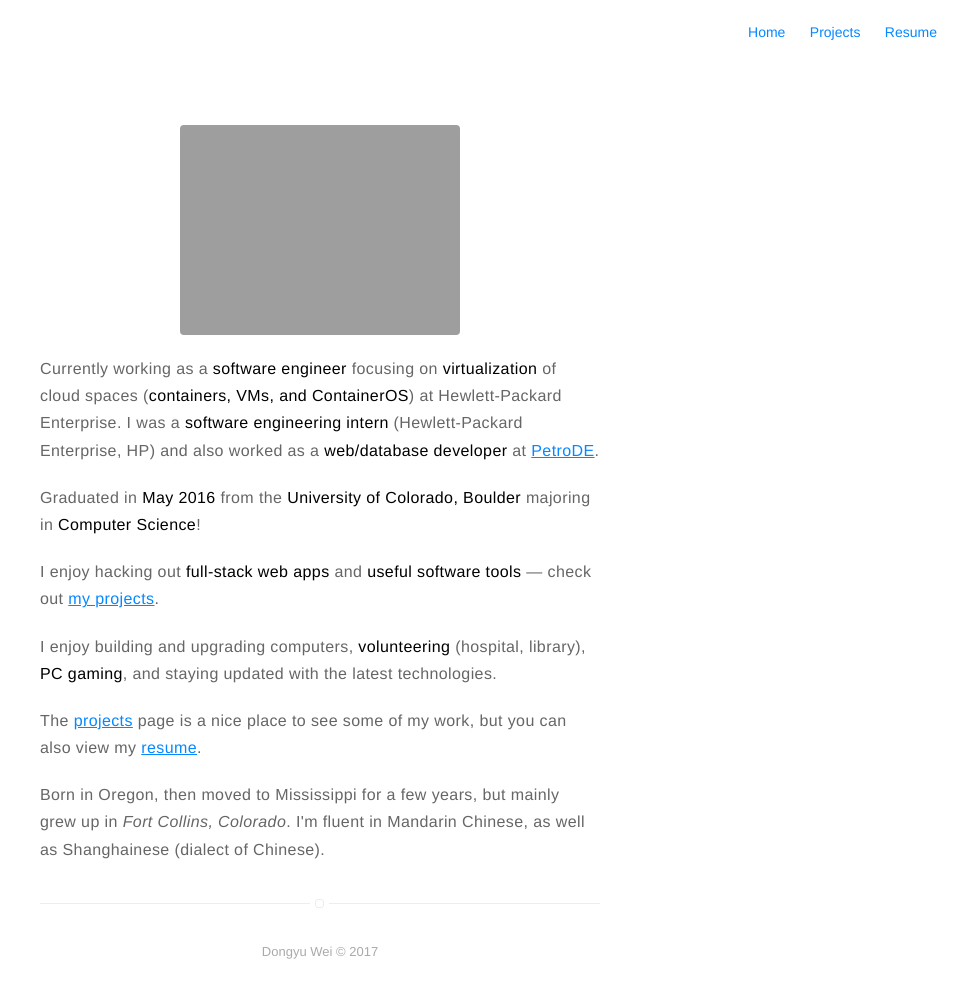
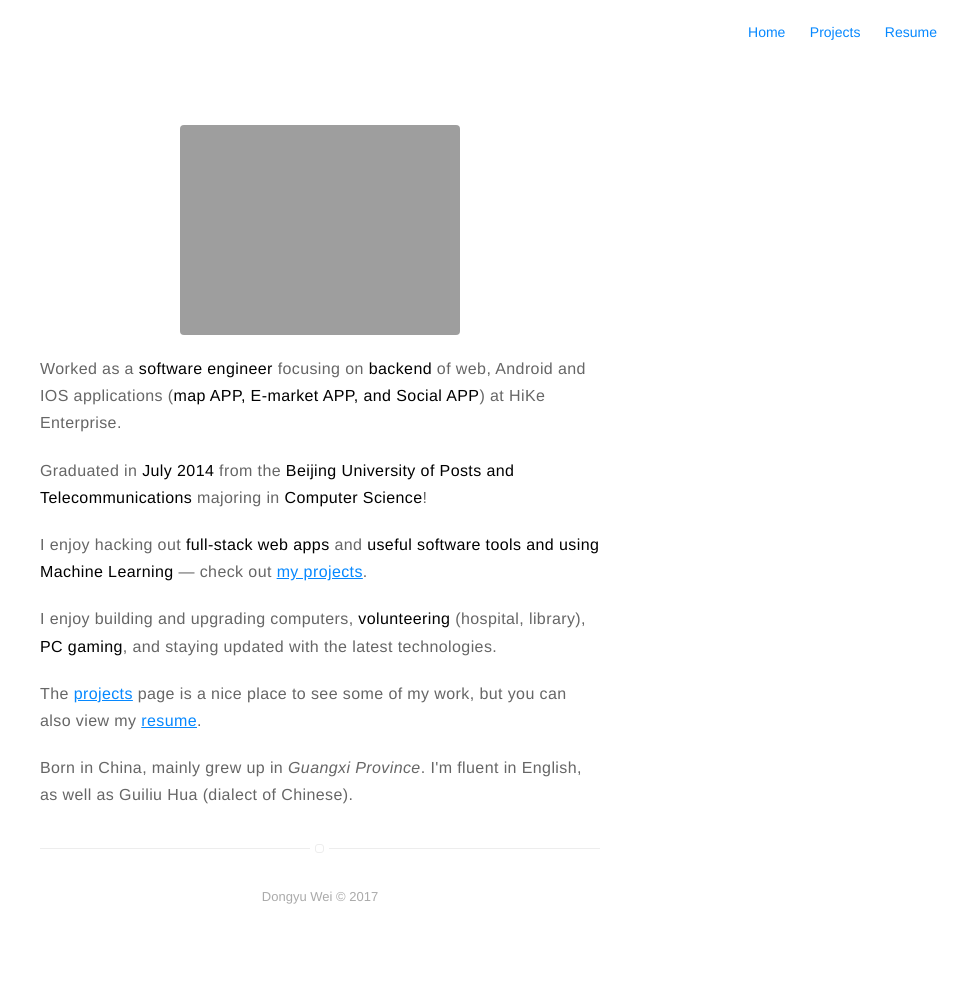
Before and after one commit to DongyuWeiCMU/DongyuWeiCMU.github.io, a Jekyll site: the page built from about.md, in a window 1280 px wide. Shown: the whole page, without its empty margins (320-1280 px from the left). Built offline with Jekyll 4.4.1, drawn with Linux system fonts in a browser that asks for light colours; after the commit the page ends 944 px from its top, so only the background shows below that.

Commit message:
change about

```diff
--- a/about.md
+++ b/about.md
@@ -7,17 +7,17 @@ layout: page
 
 <p class="about-text">
 <span class="fa fa-briefcase about-icon"></span>
-Currently working as a <strong>software engineer</strong> focusing on <strong>virtualization</strong> of cloud spaces (<strong>containers, VMs, and ContainerOS</strong>) at Hewlett-Packard Enterprise. I was a <strong>software engineering intern</strong> (Hewlett-Packard Enterprise, HP) and also worked as a <strong>web/database developer</strong> at <a href="https://petrode.com/" target="blank">PetroDE</a>.
+Worked as a <strong>software engineer</strong> focusing on <strong>backend</strong> of web, Android and IOS applications (<strong>map APP, E-market APP, and Social APP</strong>) at HiKe Enterprise.
 </p>
 
 <p class="about-text">
 <span class="fa fa-graduation-cap about-icon"></span>
-Graduated in <strong>May 2016</strong> from the <strong>University of Colorado, Boulder</strong> majoring in <strong>Computer Science</strong>!
+Graduated in <strong>July 2014</strong> from the <strong>Beijing University of Posts and Telecommunications</strong> majoring in <strong>Computer Science</strong>!
 </p>
 
 <p class="about-text">
 <span class="fa fa-code about-icon"></span>
-I enjoy hacking out <strong>full-stack web apps</strong> and <strong>useful software tools</strong> &mdash; check out <a href="{{ site.url }}/projects">my projects</a>.
+I enjoy hacking out <strong>full-stack web apps</strong> and <strong>useful software tools and using Machine Learning</strong> &mdash; check out <a href="{{ site.url }}/projects">my projects</a>.
 </p>
 
 <p class="about-text">
@@ -32,5 +32,5 @@ The <strong><a href="{{ site.url }}/projects">projects</a></strong> page is a ni
 
 <p class="about-text">
 <span class="fa fa-globe about-icon"></span>
-Born in Oregon, then moved to Mississippi for a few years, but mainly grew up in <i>Fort Collins, Colorado</i>. I'm fluent in Mandarin Chinese, as well as Shanghainese (dialect of Chinese).
+Born in China, mainly grew up in <i>Guangxi Province</i>. I'm fluent in English, as well as Guiliu Hua (dialect of Chinese).
 </p>
```
